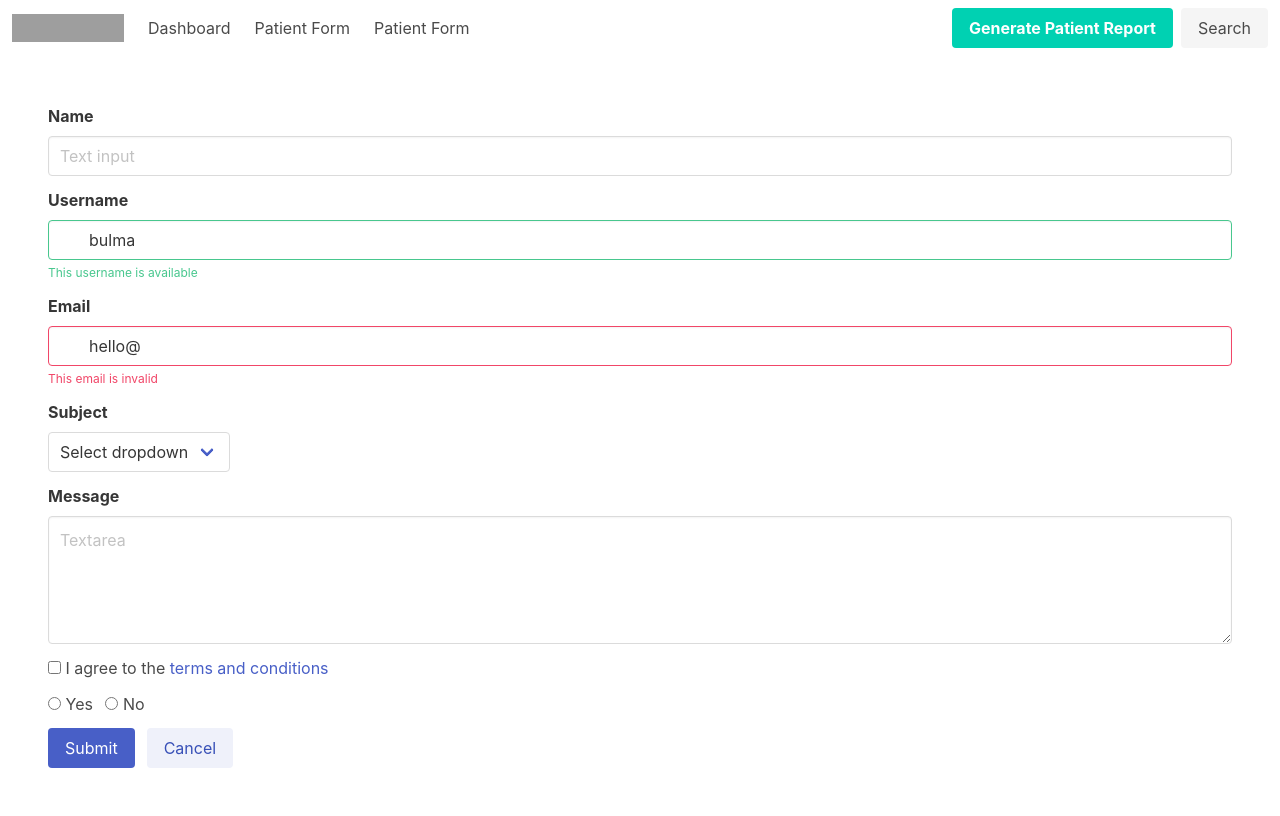
After one commit to jrathod9/Covid-Tracker, a Flask app: page /patient in a window 1280 px wide. The commit adds this page. Run offline with Flask 2, Linux system fonts and the light colour scheme; grey boxes are pictures that could not be loaded.

```diff
--- a/app.py
+++ b/app.py
@@ -23,7 +23,8 @@ cur.execute('''CREATE TABLE IF NOT EXISTS patients (id integer NOT NULL UNIQUE,
 conn.commit()
 conn.close()
 
-def check_tables():		#PRINTS ALL TABLES
+#PRINTS ALL TABLES
+def check_tables():
 	with sqlite3.connect(db) as conn:
 		cur = conn.cursor()
 		cur.execute("SELECT name FROM sqlite_master WHERE type = 'table'")
@@ -43,5 +44,9 @@ def showTemplate(filename):
 def index():
 	return render_template('index.html')
 
+@app.route('/patient')
+def patient_form():
+    return render_template('patientform.html')
+
 if __name__ == '__main__':
     app.run(port=5000,debug = True)
--- /dev/null
+++ b/templates/components/base.html
@@ -0,0 +1,97 @@
+<!DOCTYPE html>
+<html>
+    <head>
+        <meta charset="utf-8">
+        <meta name="viewport" content="width=device-width, initial-scale=1">
+        <title>Covid-Tracker</title>
+        {% block head_main %}
+        <script src="https://ajax.googleapis.com/ajax/libs/jquery/3.3.1/jquery.min.js"></script>
+        <link rel="stylesheet" href="https://cdn.jsdelivr.net/npm/bulma@0.9.0/css/bulma.min.css">
+        {% endblock %}
+        <style>
+            .container{
+                /* border: 1px solid black; */
+            }
+            .card{
+                transition: transform .2s;
+            }
+            .card:hover{
+                transform: scale(1.1);
+            }
+        </style>
+    </head>
+    <body>
+        <nav class="navbar" role="navigation" aria-label="main navigation">
+            <div class="navbar-brand">
+            <a class="navbar-item" href="https://bulma.io">
+                <img src="https://www.oneindia.com/images/xcovd-logo.png.pagespeed.ic.UQh8ZJsnfH.png" width="112" height="28">
+            </a>
+
+            <a role="button" class="navbar-burger burger" aria-label="menu" aria-expanded="false" data-target="navbarBasicExample">
+                <span aria-hidden="true"></span>
+                <span aria-hidden="true"></span>
+                <span aria-hidden="true"></span>
+            </a>
+            </div>
+
+            <div id="navbarBasicExample" class="navbar-menu">
+            <div class="navbar-start">
+                <a class="navbar-item" href="/">
+                Dashboard
+                </a>
+
+                <a class="navbar-item" href="/patient">
+                Patient Form
+                </a>
+
+                <a class="navbar-item" href="/patient">
+                    Patient Form
+                </a>
+            </div>
+
+            <div class="navbar-end">
+                <div class="navbar-item">
+                <div class="buttons">
+                    <a class="button is-primary">
+                    <strong>Generate Patient Report</strong>
+                    </a>
+                    <a class="button is-light">
+                    Search
+                    </a>
+                </div>
+                </div>
+            </div>
+            </div>
+        </nav>
+
+        {% block content %}
+        {% endblock content %}
+        <script>
+            document.addEventListener('DOMContentLoaded', () => {
+
+            // Get all "navbar-burger" elements
+            const $navbarBurgers = Array.prototype.slice.call(document.querySelectorAll('.navbar-burger'), 0);
+
+            // Check if there are any navbar burgers
+                if ($navbarBurgers.length > 0) {
+
+                // Add a click event on each of them
+                    $navbarBurgers.forEach( el => {
+                        el.addEventListener('click', () => {
+
+                        // Get the target from the "data-target" attribute
+                        const target = el.dataset.target;
+                        const $target = document.getElementById(target);
+
+                        // Toggle the "is-active" class on both the "navbar-burger" and the "navbar-menu"
+                        el.classList.toggle('is-active');
+                        $target.classList.toggle('is-active');
+
+                        });
+                    });
+                }
+
+            });
+        </script>
+  </body>
+</html>
--- /dev/null
+++ b/templates/patientform.html
@@ -0,0 +1,90 @@
+{% extends "components/base.html" %}
+{% block content %}
+<section class="section">
+    <div class="field">
+        <label class="label">Name</label>
+        <div class="control">
+        <input class="input" type="text" placeholder="Text input">
+        </div>
+    </div>
+
+    <div class="field">
+        <label class="label">Username</label>
+        <div class="control has-icons-left has-icons-right">
+        <input class="input is-success" type="text" placeholder="Text input" value="bulma">
+        <span class="icon is-small is-left">
+            <i class="fas fa-user"></i>
+        </span>
+        <span class="icon is-small is-right">
+            <i class="fas fa-check"></i>
+        </span>
+        </div>
+        <p class="help is-success">This username is available</p>
+    </div>
+
+    <div class="field">
+        <label class="label">Email</label>
+        <div class="control has-icons-left has-icons-right">
+        <input class="input is-danger" type="email" placeholder="Email input" value="hello@">
+        <span class="icon is-small is-left">
+            <i class="fas fa-envelope"></i>
+        </span>
+        <span class="icon is-small is-right">
+            <i class="fas fa-exclamation-triangle"></i>
+        </span>
+        </div>
+        <p class="help is-danger">This email is invalid</p>
+    </div>
+
+    <div class="field">
+        <label class="label">Subject</label>
+        <div class="control">
+        <div class="select">
+            <select>
+            <option>Select dropdown</option>
+            <option>With options</option>
+            </select>
+        </div>
+        </div>
+    </div>
+
+    <div class="field">
+        <label class="label">Message</label>
+        <div class="control">
+        <textarea class="textarea" placeholder="Textarea"></textarea>
+        </div>
+    </div>
+
+    <div class="field">
+        <div class="control">
+        <label class="checkbox">
+            <input type="checkbox">
+            I agree to the <a href="#">terms and conditions</a>
+        </label>
+        </div>
+    </div>
+
+    <div class="field">
+        <div class="control">
+        <label class="radio">
+            <input type="radio" name="question">
+            Yes
+        </label>
+        <label class="radio">
+            <input type="radio" name="question">
+            No
+        </label>
+        </div>
+    </div>
+
+    <div class="field is-grouped">
+        <div class="control">
+        <button class="button is-link">Submit</button>
+        </div>
+        <div class="control">
+        <button class="button is-link is-light">Cancel</button>
+        </div>
+    </div>
+</section>
+
+{% endblock %}
```
Also changed, not shown: templates/index.html (+146 -1 lines).
